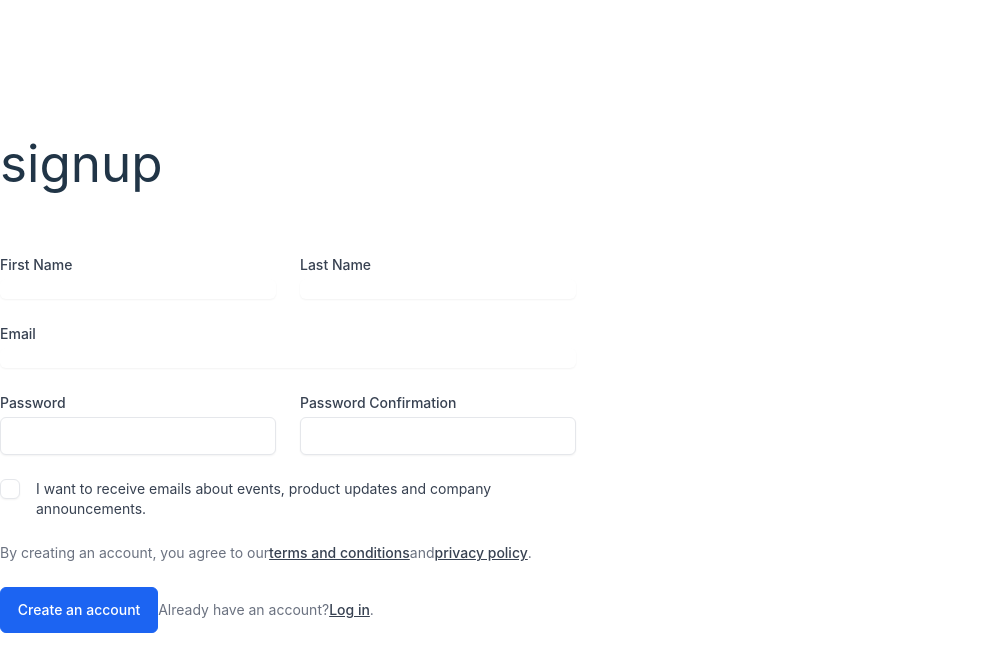
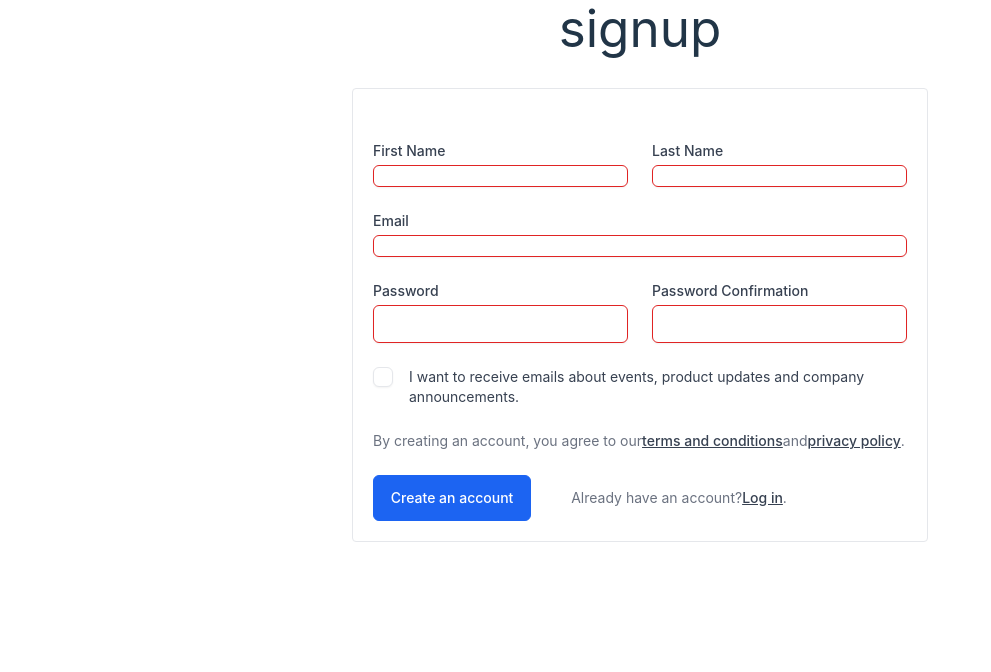
Before and after one commit to ntbao10122003/DA-FE-REACT, a React (Vite) app: page /signup in a window 1280 px wide. Shown: the top 672 px of the page, without its empty margins (0-991 px from the left). Built offline with nearby package versions, Linux system fonts and the light colour scheme.

Commit message:
signin-signup

```diff
--- a/src/components/signin/Signin.tsx
+++ b/src/components/signin/Signin.tsx
@@ -29,8 +29,7 @@ const onSubmit = async(data : SigninForm) => {
     }
 }
   return (
-    <div>
-   <h1>signin</h1>
+    <div className="container">
       <div className="mx-auto max-w-screen-xl px-4 py-16 sm:px-6 lg:px-8">
             <div className="mx-auto max-w-lg text-center">
                 <h1 className="text-2xl font-bold sm:text-3xl">Đăng nhập</h1>
--- a/src/components/signup/Signup.tsx
+++ b/src/components/signup/Signup.tsx
@@ -22,15 +22,15 @@ const Signup = () => {
   }
   return (
       <>
-                            <h1>signup</h1>
+    <h1 className="text-center">signup</h1>
       <section className="bg-white">
-          <div className="lg:grid lg:min-h-screen lg:grid-cols-12">
+          <div className="">
 
               <main
                   aria-label="Main"
                   className="flex items-center justify-center px-8 py-8 sm:px-12 lg:col-span-7 lg:py-12 lg:px-16 xl:col-span-6"
               >
-                  <div className="max-w-xl lg:max-w-3xl">
+                  <div className="max-w-xl lg:max-w-3xl border border-indigo-600 box-signup rounded">
                       <div className="relative -mt-16 block lg:hidden">
 
 
@@ -56,7 +56,7 @@ const Signup = () => {
                               </label>
 
                               <input
-                                  className="mt-1 w-full rounded-md border-gray-200 bg-white text-sm text-gray-700 shadow-sm"
+                                  className="mt-1 w-full rounded-md border-gray-200 bg-white text-sm text-gray-700 shadow-sm border border-red-600"
                                   {...register('firstName')}
                               />
                                 <p className='text-red-600 text-[10px]'>
@@ -73,7 +73,7 @@ const Signup = () => {
                               </label>
 
                               <input
-                                  className="mt-1 w-full rounded-md border-gray-200 bg-white text-sm text-gray-700 shadow-sm"
+                                  className="mt-1 w-full rounded-md border-gray-200 bg-white text-sm text-gray-700 shadow-sm border border-red-600"
                                   {...register('lastName')}
 
                               />
@@ -88,7 +88,7 @@ const Signup = () => {
                               </label>
 
                               <input
-                                  className="mt-1 w-full rounded-md border-gray-200 bg-white text-sm text-gray-700 shadow-sm"
+                                  className="mt-1 w-full rounded-md border-gray-200 bg-white text-sm text-gray-700 shadow-sm border border-red-600"
                                   {...register('email')}
                               />
                                 <p className='text-red-600 text-[10px]'>
@@ -106,7 +106,7 @@ const Signup = () => {
 
                               <input
                                   type="password"
-                                  className="mt-1 w-full rounded-md border-gray-200 bg-white text-sm text-gray-700 shadow-sm"
+                                  className="mt-1 w-full rounded-md border-gray-200 bg-white text-sm text-gray-700 shadow-sm border border-red-600"
                                   {...register('password')}
                               />
                                 <p className='text-red-600 text-[10px]'>
@@ -124,7 +124,7 @@ const Signup = () => {
 
                               <input
                                   type="password"
-                                  className="mt-1 w-full rounded-md border-gray-200 bg-white text-sm text-gray-700 shadow-sm"
+                                  className="mt-1 w-full rounded-md border-gray-200 bg-white text-sm text-gray-700 shadow-sm border border-red-600"
                                   {...register('confirmPassword')}
                               />
                               <p className='text-red-600 text-[10px]'>
@@ -166,7 +166,7 @@ const Signup = () => {
                                   Create an account
                               </button>
 
-                              <p className="mt-4 text-sm text-gray-500 sm:mt-0">
+                              <p className="mt-4 text-sm text-gray-500 sm:mt-0 pl-10">
                                   Already have an account?
                                   <a href="#" className="text-gray-700 underline">Log in</a>.
                               </p>
--- a/src/index.css
+++ b/src/index.css
@@ -23,19 +23,14 @@ a:hover {
   color: #535bf2;
 }
 
-body {
-  margin: 0;
-  display: flex;
-  place-items: center;
-  min-width: 320px;
-  min-height: 100vh;
-}
 
 h1 {
   font-size: 3.2em;
   line-height: 1.1;
 }
-
+.box-signup {
+  padding: 20px 20px;
+}
 button {
   border-radius: 8px;
   border: 1px solid transparent;
```
